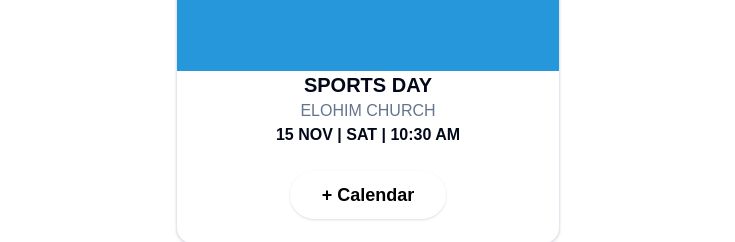
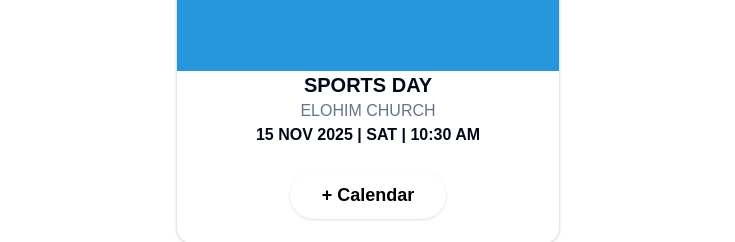
Before and after one commit to Michael-Dale/EMCCYouthApp, a Next.js app: page /home in a window 1280 px wide. Shown: the part 980-1222 px from the top of the page, without its empty margins (272-1007 px from the left). Built offline with nearby package versions, Linux system fonts and the light colour scheme; no server answers.

Commit message:
fixed event card time

```diff
--- a/src/app/components/EventCard.jsx
+++ b/src/app/components/EventCard.jsx
@@ -17,23 +17,21 @@ const getRandomPastelColor = () => {
   return `rgb(${r}, ${g}, ${b})`;
 };
 
-// Function to format the date
+// Function to format the date consistently
 const formatDate = (dateString) => {
   const date = new Date(dateString);
-  const options = {
-    month: "short",
-    day: "numeric",
-    weekday: "short",
-    hour: "numeric",
-    minute: "numeric",
-  };
-  const formattedDate = date.toLocaleString("en-US", options);
-  const [dayOfWeek, day, time] = formattedDate.split(", ");
-  let daySplit = day.split(" ");
-  const finalDate = `${daySplit[1]} ${daySplit[0]}`;
+  const monthNames = ["Jan", "Feb", "Mar", "Apr", "May", "Jun", "Jul", "Aug", "Sep", "Oct", "Nov", "Dec"];
+  const dayOfWeekNames = ["Sun", "Mon", "Tue", "Wed", "Thu", "Fri", "Sat"];
+
+  const dayOfWeek = dayOfWeekNames[date.getDay()];
+  const month = monthNames[date.getMonth()];
+  const day = date.getDate();
+  const year = date.getFullYear();
+  const time = date.toLocaleTimeString("en-US", { hour: '2-digit', minute: '2-digit' });
+
   return {
     dayOfWeek,
-    finalDate,
+    finalDate: `${day} ${month} ${year}`,
     time,
   };
 };
--- a/src/app/home/page.js
+++ b/src/app/home/page.js
@@ -1,3 +1,5 @@
+
+
 import React from "react";
 import EventCard from "../components/EventCard.jsx";
 import YouTubeLatestVideo from "../components/YouTubeLatestVideo"; // Adjust the path as necessary
@@ -33,13 +35,13 @@ export default function HomePage() {
             description={"HIKE"}
             // time={"11 SEPT | SAT | 8AM"}
             location={"Rietvlei Zoo"}
-            date={new Date("2024-11-10T10:30:00Z")}
+            date={new Date("2024-11-10T10:30:00")}
           />
           <EventCard
             picURL={img}
             description={"SPORTS DAY"}
             location={"ELOHIM CHURCH"}
-            date={new Date("2025-11-15T10:30:00Z")}
+            date={new Date("2025-11-15T10:30:00")}
           />
           <YouTubeLatestVideo />
 
```
